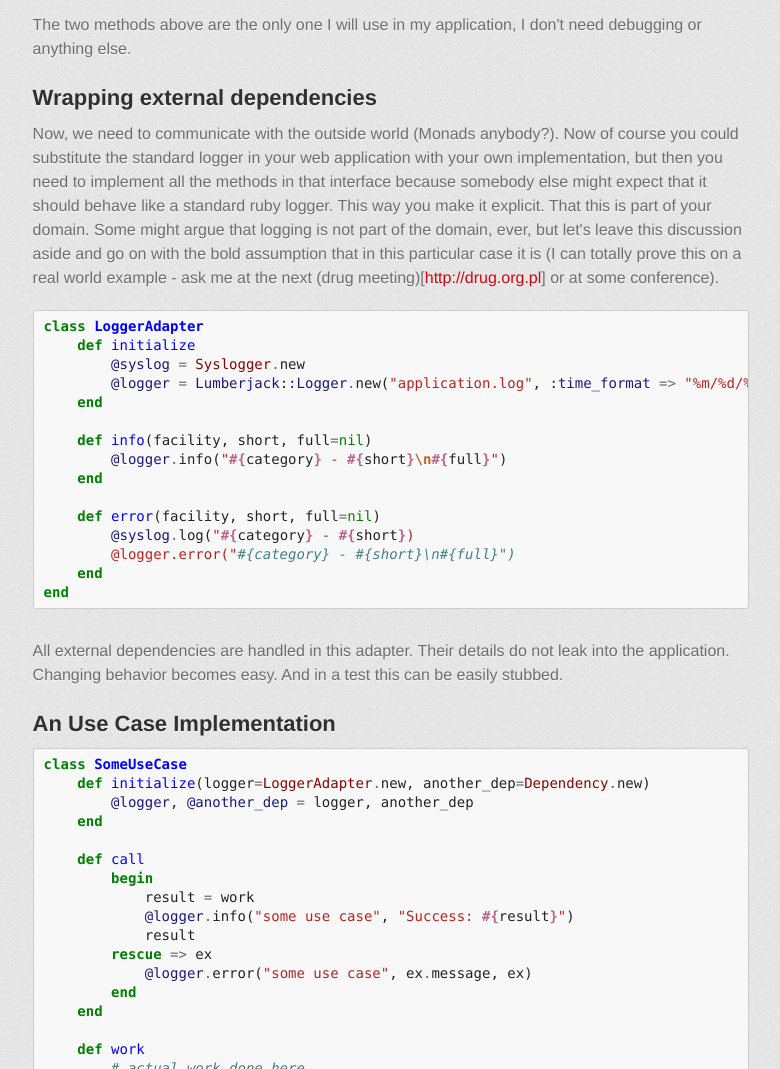
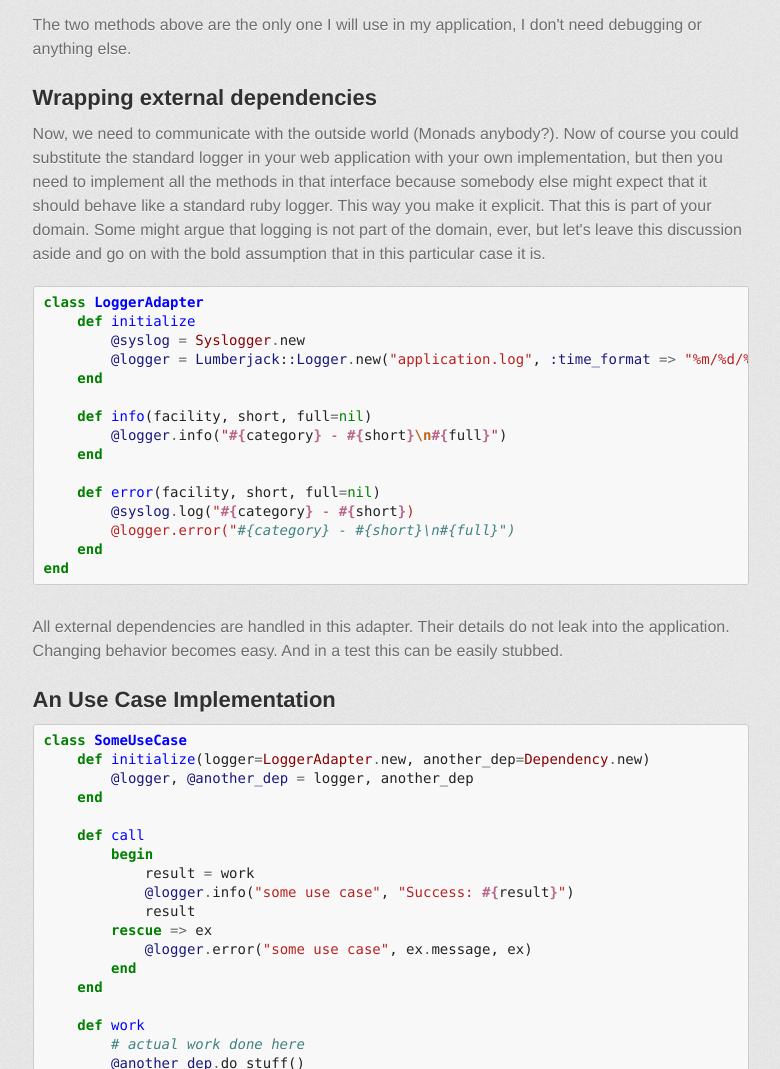
Before and after one commit to devilcoders/blog.agirei.com, a plain HTML site: page 2013/01/depend-on-abstractions-only/index.html in a window 1280 px wide. Shown: the part 1100-2169 px from the top of the page, without its empty margins (249-1029 px from the left). Drawn offline with Linux system fonts and the light colour scheme; a script that the page names is missing; a web font is replaced by a local one.

Commit message:
Fix text

```diff
--- a/2013/01/depend-on-abstractions-only/index.html
+++ b/2013/01/depend-on-abstractions-only/index.html
@@ -73,7 +73,7 @@
 
 <h2>Wrapping external dependencies</h2>
 
-<p>Now, we need to communicate with the outside world (Monads anybody?). Now of course you could substitute the standard logger in your web application with your own implementation, but then you need to implement all the methods in that interface because somebody else might expect that it should behave like a standard ruby logger. This way you make it explicit. That this is part of your domain. Some might argue that logging is not part of the domain, ever, but let's leave this discussion aside and go on with the bold assumption that in this particular case it is (I can totally prove this on a real world example - ask me at the next (drug meeting)[<a href="http://drug.org.pl">http://drug.org.pl</a>] or at some conference).</p>
+<p>Now, we need to communicate with the outside world (Monads anybody?). Now of course you could substitute the standard logger in your web application with your own implementation, but then you need to implement all the methods in that interface because somebody else might expect that it should behave like a standard ruby logger. This way you make it explicit. That this is part of your domain. Some might argue that logging is not part of the domain, ever, but let's leave this discussion aside and go on with the bold assumption that in this particular case it is.</p>
 
 <pre><code class="language-ruby"><span class="k">class</span> <span class="nc">LoggerAdapter</span>
     <span class="k">def</span> <span class="nf">initialize</span>
```
